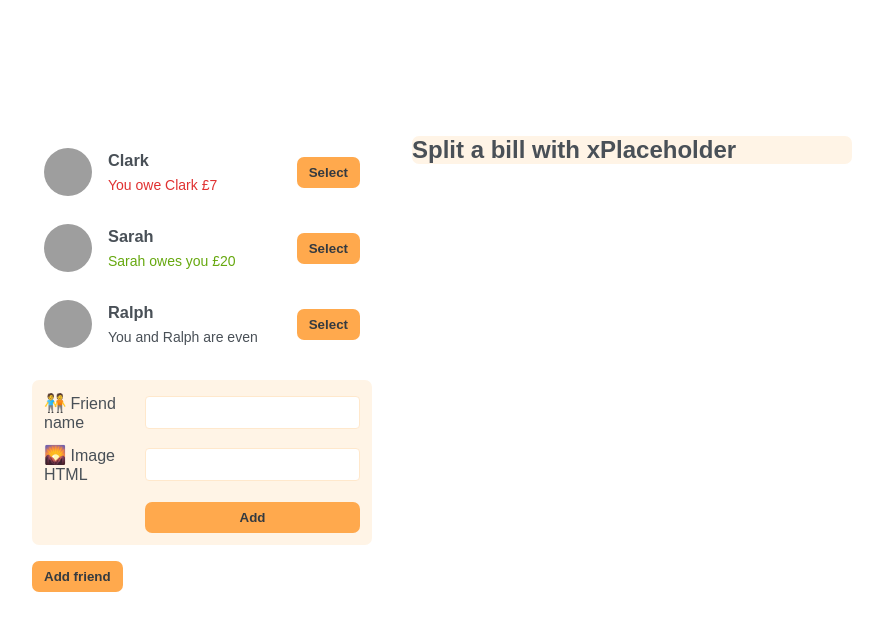
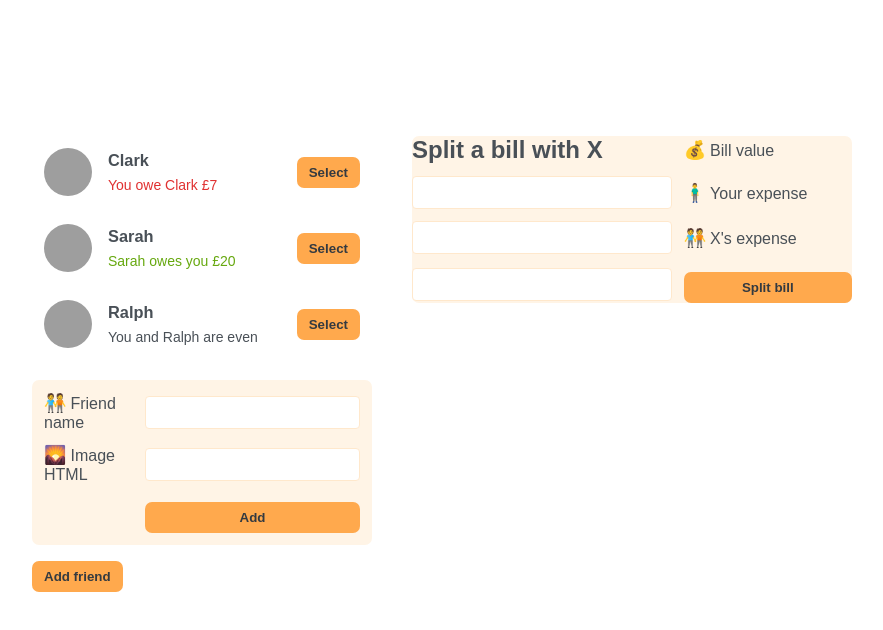
Before and after one commit to MBANS8A1/Dine-N-Split-app, a React (Create React App) app: page / in a window 1280 px wide. Shown: the top 630 px of the page, without its empty margins (198-1081 px from the left). Built offline with nearby package versions, Linux system fonts and the light colour scheme; grey boxes are pictures that could not be loaded.

Commit message:
I started adding the content for the FormSplitBill by creating input fields and labels for the bill value, your expense and the friend's expense. The friend's expense input field should be disabled and readonly as default (I will add the logic for that).

```diff
--- a/src/App.js
+++ b/src/App.js
@@ -83,7 +83,14 @@ function FormAddFriend() {
 function FormSplitBill() {
   return (
     <form className="form-split-bill">
-      <h2>Split a bill with xPlaceholder </h2>
+      <h2>Split a bill with X </h2>
+      <label htmlFor="bill-value">💰Bill value</label>
+      <input type="text" id="bill-value" />
+      <label htmlFor="your-value">🧍‍♂️Your expense</label>
+      <input type="text" id="your-value" />
+      <label htmlFor="friend-value">🧑‍🤝‍🧑X's expense</label>
+      <input type="text" id="friend-value" />
+      <Button>Split bill</Button>
     </form>
   );
 }
```
